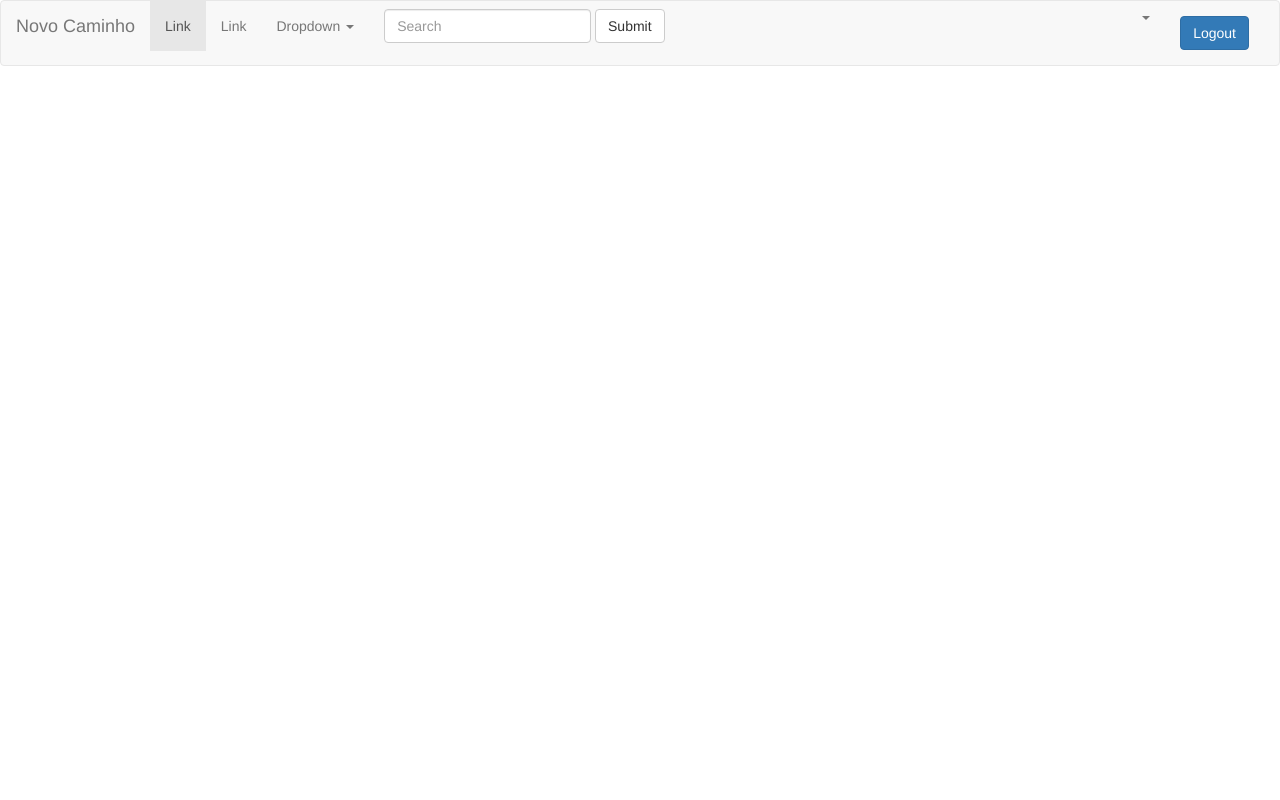
After one commit to lfpelison/novo-caminho, a Django app: template search/templates/search/base.html in a window 1280 px wide. The commit adds this page. Run offline with Django 3.2, Linux system fonts and the light colour scheme; the template is opened without the code that fills it, so the values that code supplies are empty; some libraries are stand-ins or nearby versions.

Commit message:
Add frontend and signup/logig/logout buttons

```diff
--- a/dashboard/urls.py
+++ b/dashboard/urls.py
@@ -9,5 +9,6 @@ app_name = 'dashboard'
 urlpatterns = [
     surl('/', views.index, name='index'),
     surl('login/', auth_views.login, name='login'),
+    surl('logout/', auth_views.logout, {'next_page': '/'}, name='logout'),
     surl('signup/', views.signup, name='signup'),
 ]
--- a/dashboard/views.py
+++ b/dashboard/views.py
@@ -5,9 +5,8 @@ from django.contrib.auth import login, authenticate
 from django.contrib.auth.forms import UserCreationForm
 from django.contrib.auth.decorators import login_required
 from django.shortcuts import render, redirect
-
+from django.core.urlresolvers import reverse
 # Create your views here.
-@login_required
 def index(request):
     return render(request, 'dashboard/index.html')
 
@@ -21,7 +20,7 @@ def signup(request):
             raw_password = form.cleaned_data.get('password1')
             user = authenticate(username=username, password=raw_password)
             login(request, user)
-            return redirect('/')
+            return redirect(reverse('search:index'))
     else:
         form = UserCreationForm()
     return render(request, 'registration/signup.html', {'form': form})
--- a/django_project/settings.py
+++ b/django_project/settings.py
@@ -120,6 +120,8 @@ AUTH_PASSWORD_VALIDATORS = [
 ]
 
 LOGIN_URL = '/login/'
+LOGIN_REDIRECT_URL = '/search/'
+
 
 
 # Internationalization
--- /dev/null
+++ b/search/templates/search/base.html
@@ -0,0 +1,75 @@
+{# Load the tag library #}
+{% load bootstrap3 %}
+
+{# Load CSS and JavaScript #}
+{% bootstrap_css %}
+{% bootstrap_javascript %}
+
+{# Display django.contrib.messages as Bootstrap alerts #}
+{% bootstrap_messages %}
+
+<body>
+    <nav class="navbar navbar-default">
+      <div class="container-fluid">
+        <!-- Brand and toggle get grouped for better mobile display -->
+        <div class="navbar-header">
+          <button type="button" class="navbar-toggle collapsed" data-toggle="collapse" data-target="#bs-example-navbar-collapse-1" aria-expanded="false">
+            <span class="sr-only">Toggle navigation</span>
+            <span class="icon-bar"></span>
+            <span class="icon-bar"></span>
+            <span class="icon-bar"></span>
+          </button>
+          <a class="navbar-brand" href="/">Novo Caminho</a>
+        </div>
+
+        <!-- Collect the nav links, forms, and other content for toggling -->
+        <div class="collapse navbar-collapse" id="bs-example-navbar-collapse-1">
+          <ul class="nav navbar-nav">
+            <li class="active"><a href="#">Link <span class="sr-only">(current)</span></a></li>
+            <li><a href="#">Link</a></li>
+            <li class="dropdown">
+              <a href="#" class="dropdown-toggle" data-toggle="dropdown" role="button" aria-haspopup="true" aria-expanded="false">Dropdown <span class="caret"></span></a>
+              <ul class="dropdown-menu">
+                <li><a href="#">Action</a></li>
+                <li><a href="#">Another action</a></li>
+                <li><a href="#">Something else here</a></li>
+                <li role="separator" class="divider"></li>
+                <li><a href="#">Separated link</a></li>
+                <li role="separator" class="divider"></li>
+                <li><a href="#">One more separated link</a></li>
+              </ul>
+            </li>
+          </ul>
+          <form class="navbar-form navbar-left">
+            <div class="form-group">
+              <input type="text" class="form-control" placeholder="Search">
+            </div>
+            <button type="submit" class="btn btn-default">Submit</button>
+          </form>
+          <ul class="nav navbar-nav navbar-right">
+            <li class="dropdown">
+              <a href="#" class="dropdown-toggle" data-toggle="dropdown" role="button" aria-haspopup="true" aria-expanded="false">{{ user.get_username }} <span class="caret"></span></a>
+              <ul class="dropdown-menu">
+                <li><a href="#">Action</a></li>
+                <li><a href="#">Another action</a></li>
+                <li><a href="#">Something else here</a></li>
+                <li role="separator" class="divider"></li>
+                <li><a href="#">Separated link</a></li>
+              </ul>
+            </li>
+            <li>
+              <a href="{% url 'dashboard:logout' %}">{% bootstrap_button content='Logout'%}</a>
+            </li>
+          </ul>
+        </div><!-- /.navbar-collapse -->
+      </div><!-- /.container-fluid -->
+    </nav>
+    <div class="content container">
+        <div class="row">
+            <div class="col-md-8">
+            {% block content %}
+            {% endblock %}
+            </div>
+        </div>
+    </div>
+</body>
--- a/search/templates/search/index.html
+++ b/search/templates/search/index.html
@@ -1,5 +1,9 @@
+{% extends 'search/base.html' %}
+
+{% block content %}
 <ul>
 {% for url in url_list %}
     <li><a href="{{url}}">{{url}}</a></li>
 {% endfor %}
 </ul>
+{% endblock %}
--- a/search/views.py
+++ b/search/views.py
@@ -7,9 +7,7 @@ from news_urls import news_urls
 from django.views import generic, View
 from django.contrib.auth.mixins import LoginRequiredMixin
 
-
-#class IndexView(LoginRequiredMixin, generic.ListView): para proibir usuarios nao logados de acessar essa pagina
-class IndexView(generic.ListView):
+class IndexView(LoginRequiredMixin, generic.ListView):
     template_name = 'search/index.html'
     context_object_name = 'url_list'
 
```
Also changed, not shown: dashboard/templates/dashboard/base.html (deleted, +0 -23 lines), dashboard/templates/dashboard/index.html (+21 -7 lines).
